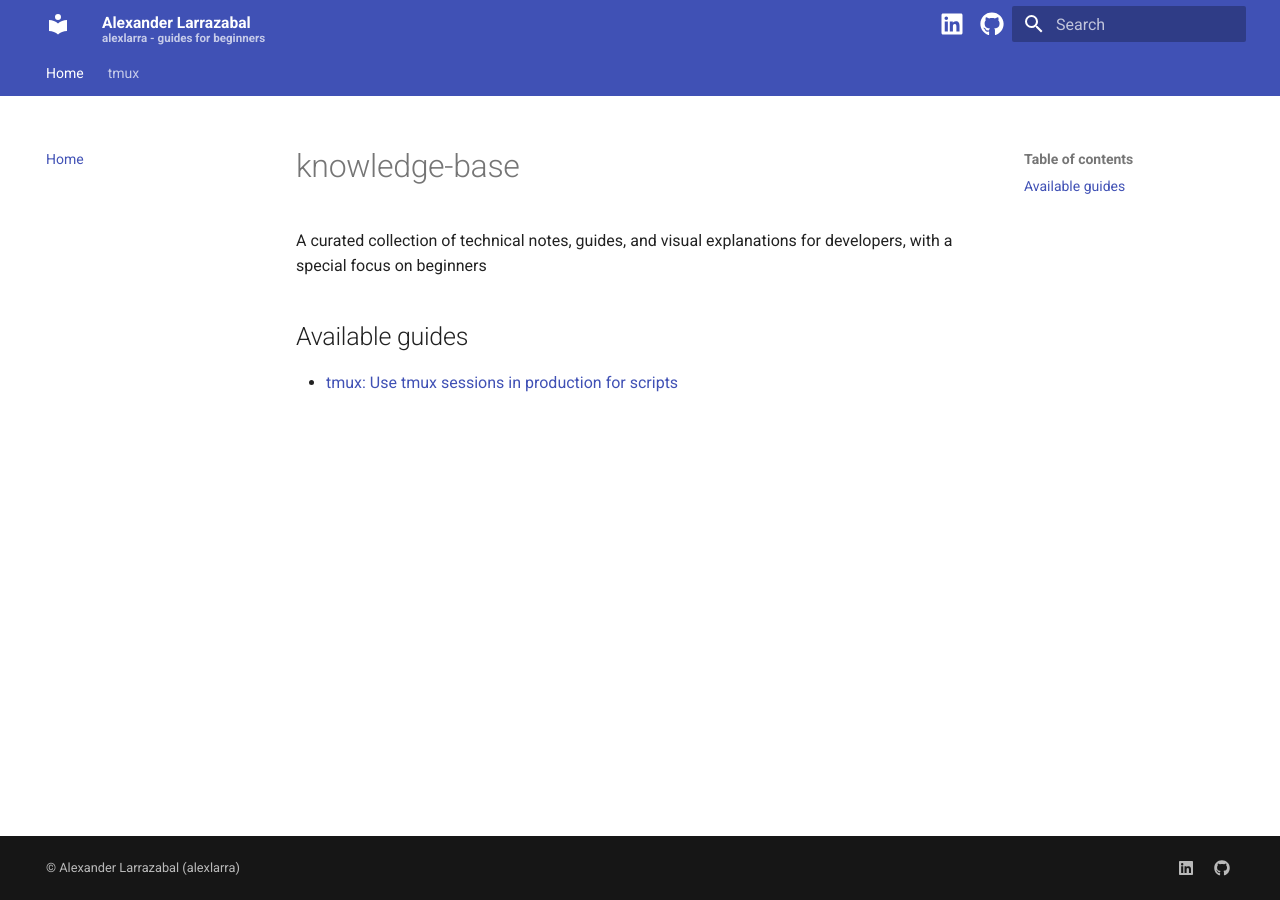
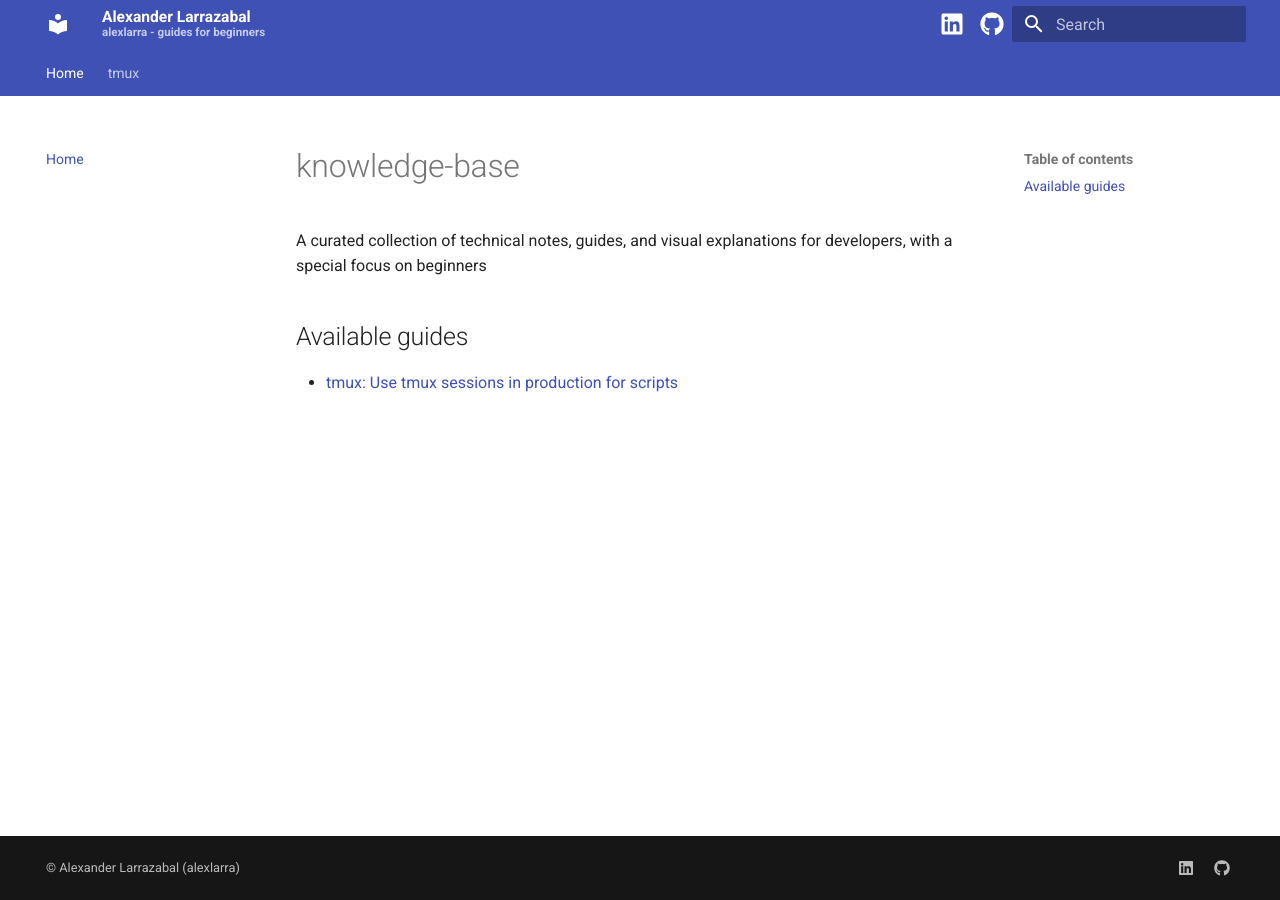
Before and after one commit to AlexLarra/knowledge-base, an MkDocs documentation site: the page built from docs/README.md, in a window 1280 px wide. Built offline with MkDocs 1.6.1 and Material for MkDocs 9.7.7, drawn with Linux system fonts in a browser that asks for light colours.

Commit message:
Adjust header padding in custom CSS from 15px to 9px for improved layout consistency.

```diff
--- a/docs/assets/stylesheets/custom.css
+++ b/docs/assets/stylesheets/custom.css
@@ -2,7 +2,7 @@
   display: flex;
   flex-direction: column;
   line-height: 1.1;
-  padding-top: 15px;
+  padding-top: 9px;
 }
 
 .md-header__author {
```
